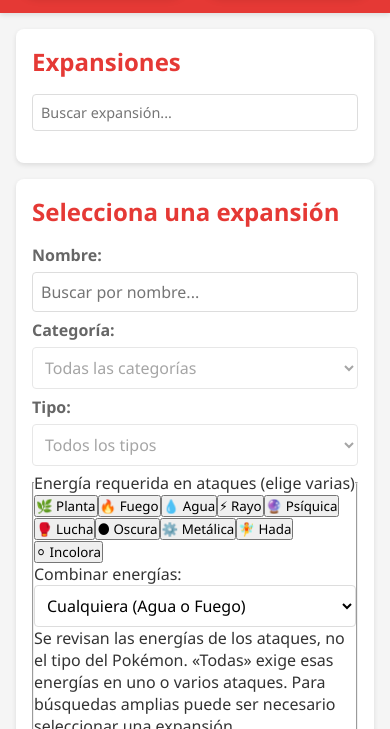
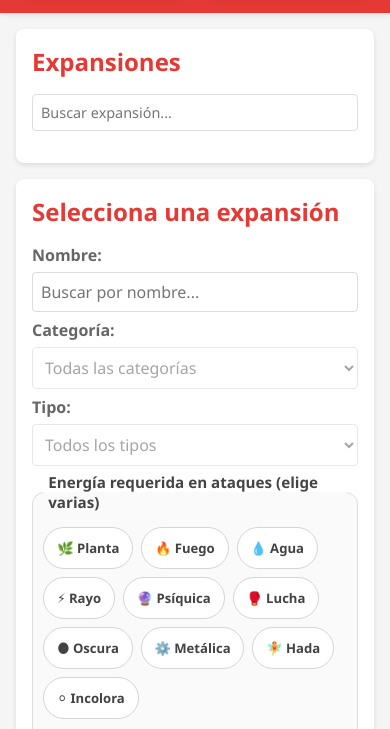
Before and after one commit to EXSN99/pokemon-tcg-web, a plain HTML site: page index.html in a window 390 px wide. Shown: the part 104-833 px from the top of the page. Drawn offline with Linux system fonts and the light colour scheme; no server answers.

Commit message:
style(energia): chips multiselección y criterio de combinación responsive

```diff
--- a/styles.css
+++ b/styles.css
@@ -1442,3 +1442,78 @@ button:focus-visible,a:focus-visible,.close:focus-visible {outline:3px solid #15
         font-size: .8rem;
     }
 }
+
+
+/* Selector múltiple: energía requerida en ataques (independiente del tipo). */
+.filtro-container > .energia-filtro {
+    grid-column: 1 / -1;
+    min-width: 0;
+    width: 100%;
+    padding: .85rem;
+    border: 1px solid #ddd;
+    border-radius: 12px;
+    background: #fafafa;
+}
+.energia-filtro legend {
+    padding: 0 .3rem;
+    font-weight: 700;
+    color: #444;
+    font-size: .95rem;
+}
+.energia-chips {
+    display: flex;
+    flex-wrap: wrap;
+    gap: .5rem;
+    margin: .25rem 0 .85rem;
+}
+.energia-chip {
+    min-height: 40px;
+    display: inline-flex;
+    align-items: center;
+    justify-content: center;
+    border-radius: 999px;
+    border: 1px solid #d5d5d5;
+    background: #fff;
+    color: #424242;
+    padding: .5rem .8rem;
+    font-size: .85rem;
+    font-weight: 600;
+    cursor: pointer;
+    transition: background-color .15s, border-color .15s;
+}
+.energia-chip:hover { background: #ffebee; border-color: #ef9a9a; }
+.energia-chip.seleccionada,
+.energia-chip[aria-pressed="true"] {
+    background: #b71c1c;
+    color: #fff;
+    border-color: #b71c1c;
+}
+.energia-chip.seleccionada:hover { background: #8e1616; }
+.energia-chip:focus-visible {
+    outline: 3px solid #1565c0;
+    outline-offset: 2px;
+}
+.energia-combinacion {
+    display: flex;
+    align-items: center;
+    flex-wrap: wrap;
+    gap: .6rem;
+}
+.energia-combinacion label { color: #555; font-weight: 600; }
+.energia-combinacion select {
+    max-width: 310px;
+    min-width: 170px;
+    flex: 1;
+}
+.energia-ayuda {
+    margin-top: .65rem;
+    color: #616161;
+    line-height: 1.45;
+    font-size: .8rem;
+}
+@media (max-width: 600px) {
+    .filtro-container > .energia-filtro { padding: .65rem; }
+    .energia-chip { font-size: .82rem; min-height: 42px; }
+    .energia-combinacion { flex-direction: column; align-items: stretch; }
+    .energia-combinacion select { max-width: 100%; width: 100%; }
+}
```
